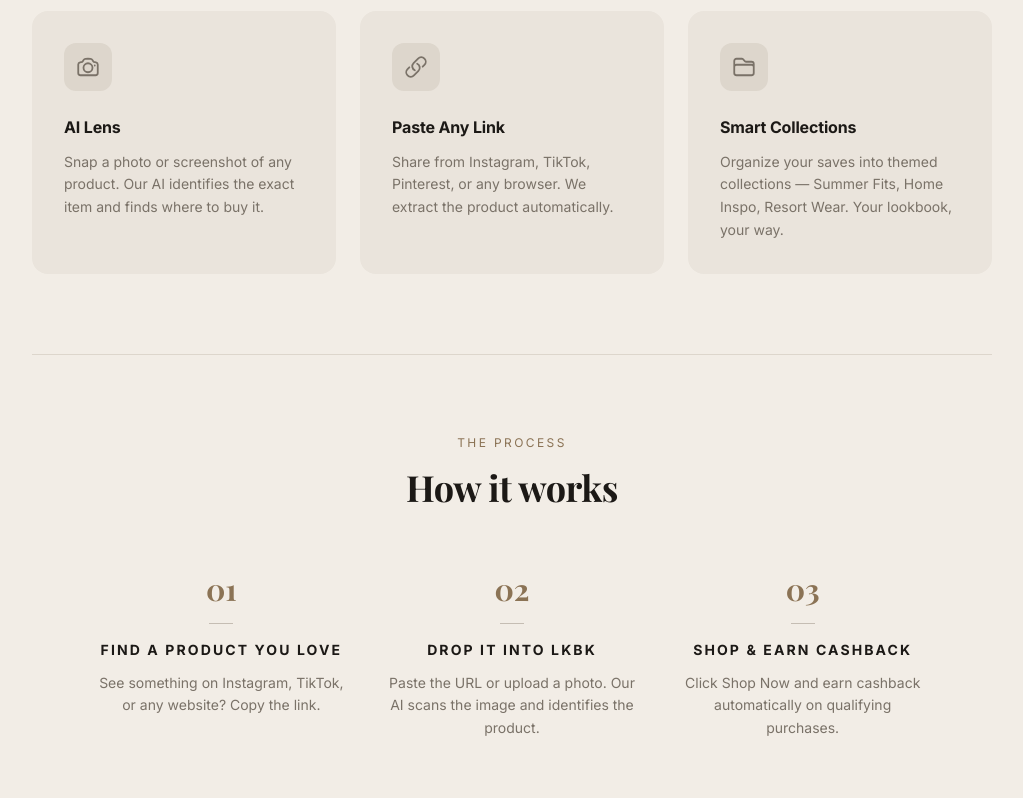
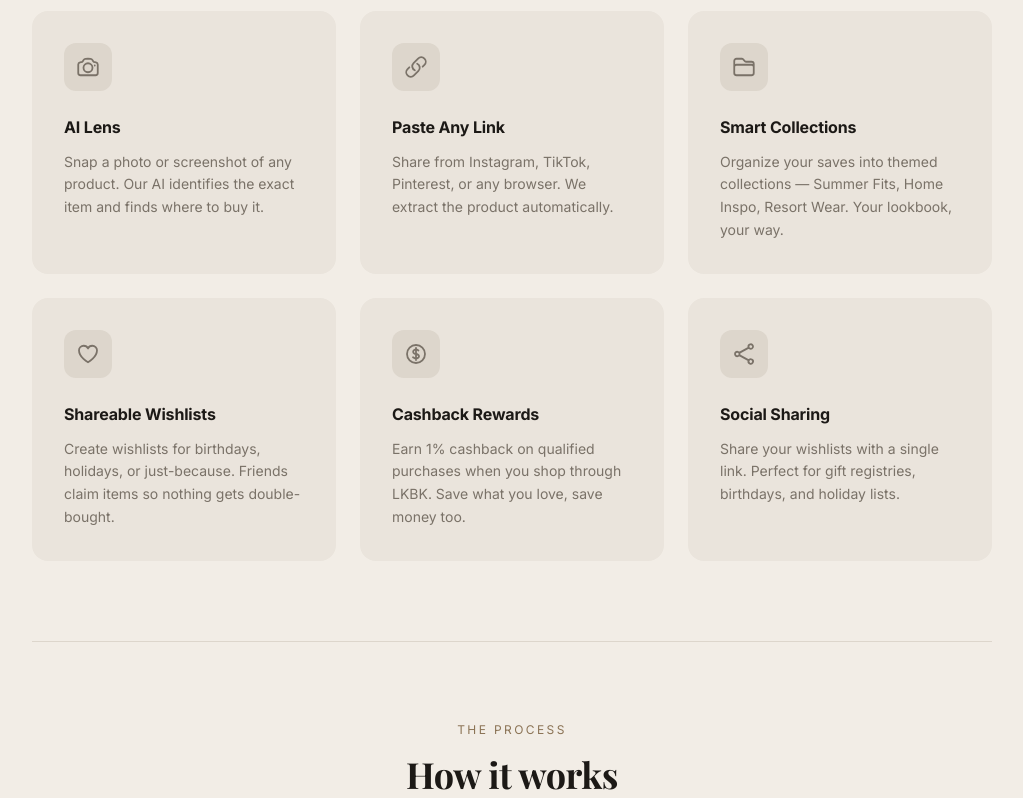
Before and after one commit to looksbylexcollab-lab/LKBK-web, a Next.js app: page / in a window 1280 px wide. Shown: the part 637-1435 px from the top of the page, without its empty margins (128-1151 px from the left). Built offline with nearby package versions, Linux system fonts and the light colour scheme; no server answers; a web font is replaced by a local one.

Commit message:
feat: expand features section to 2x3 grid with 6 cards
Add Shareable Wishlists, Cashback Rewards, and Social Sharing cards
to match the reference design layout.

Co-Authored-By: Claude Sonnet 4.6 <noreply@anthropic.com>

```diff
--- a/app/page.tsx
+++ b/app/page.tsx
@@ -55,6 +55,33 @@ export default function HomePage() {
               ),
               title: 'Smart Collections',
               body: 'Organize your saves into themed collections — Summer Fits, Home Inspo, Resort Wear. Your lookbook, your way.',
+            },
+            {
+              icon: (
+                <svg width="24" height="24" fill="none" stroke="currentColor" strokeWidth="1.8" viewBox="0 0 24 24">
+                  <path strokeLinecap="round" strokeLinejoin="round" d="M21 8.25c0-2.485-2.099-4.5-4.688-4.5-1.935 0-3.597 1.126-4.312 2.733-.715-1.607-2.377-2.733-4.313-2.733C5.1 3.75 3 5.765 3 8.25c0 7.22 9 12 9 12s9-4.78 9-12Z" />
+                </svg>
+              ),
+              title: 'Shareable Wishlists',
+              body: 'Create wishlists for birthdays, holidays, or just-because. Friends claim items so nothing gets double-bought.',
+            },
+            {
+              icon: (
+                <svg width="24" height="24" fill="none" stroke="currentColor" strokeWidth="1.8" viewBox="0 0 24 24">
+                  <path strokeLinecap="round" strokeLinejoin="round" d="M12 6v12m-3-2.818.879.659c1.171.879 3.07.879 4.242 0 1.172-.879 1.172-2.303 0-3.182C13.536 12.219 12.768 12 12 12c-.725 0-1.45-.22-2.003-.659-1.106-.879-1.106-2.303 0-3.182s2.9-.879 4.006 0l.415.33M21 12a9 9 0 1 1-18 0 9 9 0 0 1 18 0Z" />
+                </svg>
+              ),
+              title: 'Cashback Rewards',
+              body: 'Earn 1% cashback on qualified purchases when you shop through LKBK. Save what you love, save money too.',
+            },
+            {
+              icon: (
+                <svg width="24" height="24" fill="none" stroke="currentColor" strokeWidth="1.8" viewBox="0 0 24 24">
+                  <path strokeLinecap="round" strokeLinejoin="round" d="M7.217 10.907a2.25 2.25 0 1 0 0 2.186m0-2.186c.18.324.283.696.283 1.093s-.103.77-.283 1.093m0-2.186 9.566-5.314m-9.566 7.5 9.566 5.314m0 0a2.25 2.25 0 1 0 3.935 2.186 2.25 2.25 0 0 0-3.935-2.186Zm0-12.814a2.25 2.25 0 1 0 3.933-2.185 2.25 2.25 0 0 0-3.933 2.185Z" />
+                </svg>
+              ),
+              title: 'Social Sharing',
+              body: 'Share your wishlists with a single link. Perfect for gift registries, birthdays, and holiday lists.',
             },
           ].map((f) => (
             <div key={f.title} className="cream-card p-8">
```
